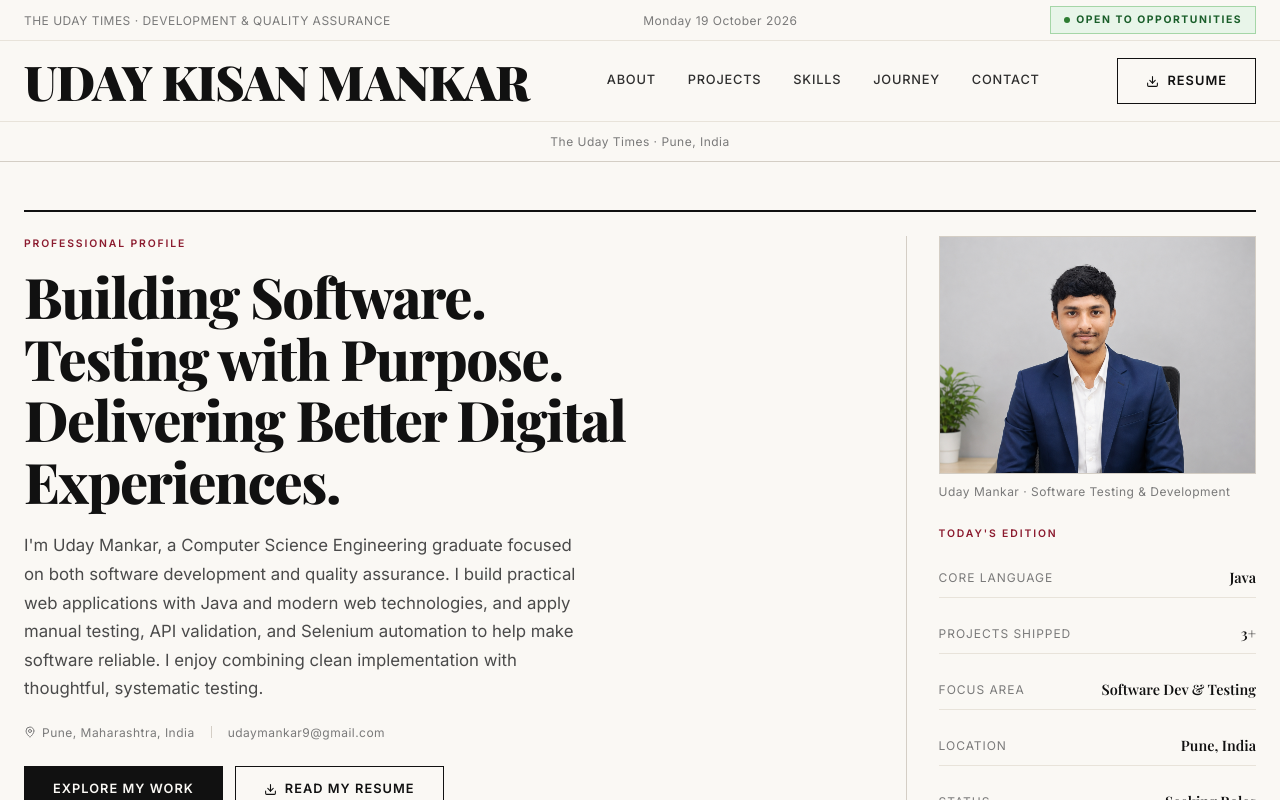
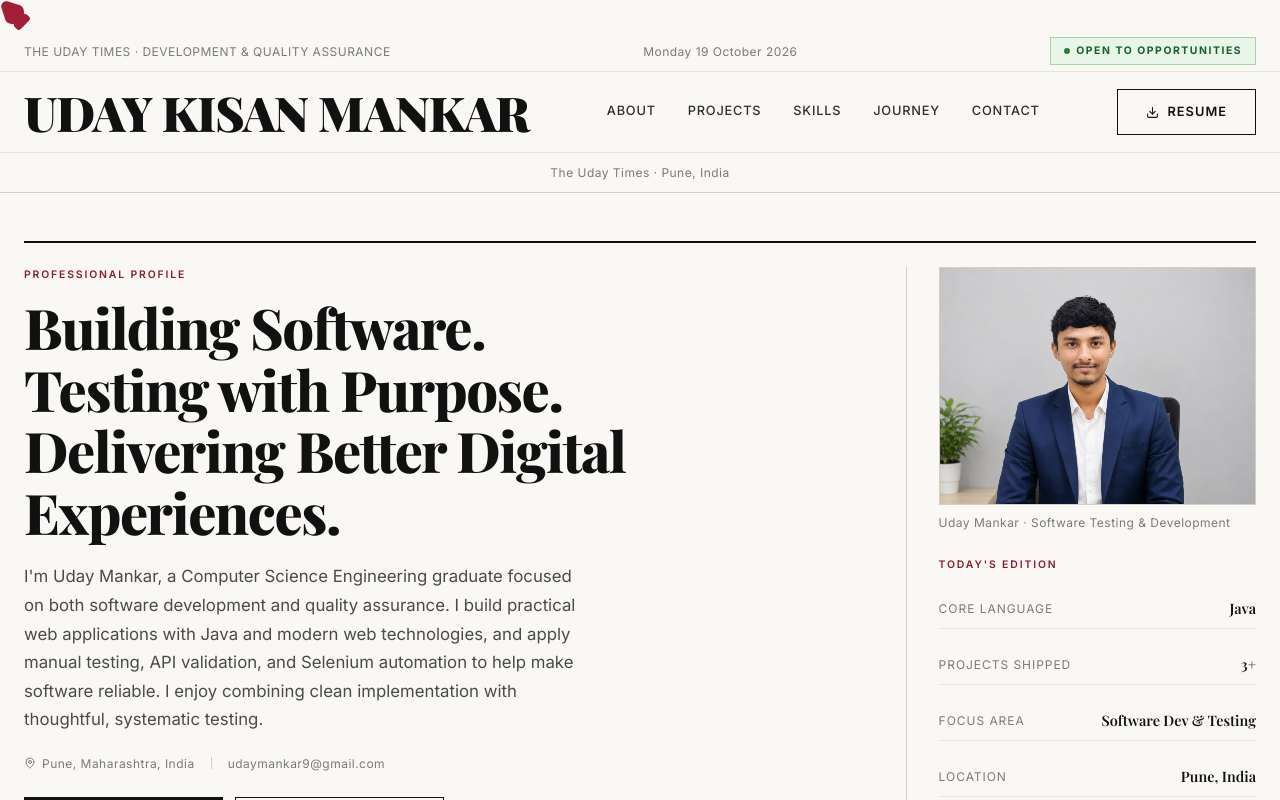
Before and after one commit to udaymankar/Portfolio-Website, a Next.js app: page / in a window 1280 px wide. Shown: the top 800 px of the page. Built offline with nearby package versions, Linux system fonts and the light colour scheme; a web font is replaced by a local one.

Commit message:
Replace scissors cursor with color-shifting fountain pen nib

```diff
--- a/app/page.tsx
+++ b/app/page.tsx
@@ -2,7 +2,7 @@
 
 import { useState, useEffect, useRef } from "react";
 import { motion, type Variants, useInView } from "framer-motion";
-import { ArrowUpRight, Download, Mail, MapPin, Menu, Scissors, X } from "lucide-react";
+import { ArrowUpRight, Download, Mail, MapPin, Menu, PenTool, X } from "lucide-react";
 
 /* ─── Animation variants ─────────────────────────────────────────────── */
 const fadeUp: Variants = {
@@ -292,11 +292,16 @@ export default function Home() {
   const [edition, setEdition] = useState("");
   const [cursorPosition, setCursorPosition] = useState({ x: -100, y: -100 });
   const [isCutting, setIsCutting] = useState(false);
+  const [cursorHue, setCursorHue] = useState(350);
 
   useEffect(() => {
     if (!window.matchMedia("(pointer: fine)").matches) return;
     document.body.classList.add("scissor-cursor-enabled");
-    const move = (event: MouseEvent) => setCursorPosition({ x: event.clientX, y: event.clientY });
+    const move = (event: MouseEvent) => {
+      setCursorPosition({ x: event.clientX, y: event.clientY });
+      // Shift through a restrained editorial palette as the pointer moves.
+      setCursorHue((Math.floor((event.clientX + event.clientY) / 90) * 37 + 350) % 360);
+    };
     const down = () => setIsCutting(true);
     const up = () => setIsCutting(false);
     window.addEventListener("mousemove", move);
@@ -336,11 +341,11 @@ export default function Home() {
   return (
     <div className="min-h-screen" style={{ background: "var(--ivory)" }}>
       <div
-        className={`scissor-cursor ${isCutting ? "is-cutting" : ""}`}
-        style={{ left: cursorPosition.x, top: cursorPosition.y }}
+        className={`pen-cursor ${isCutting ? "is-cutting" : ""}`}
+        style={{ left: cursorPosition.x, top: cursorPosition.y, color: `hsl(${cursorHue} 68% 38%)` }}
         aria-hidden="true"
       >
-        <Scissors size={25} strokeWidth={1.8} />
+        <PenTool size={31} strokeWidth={2.2} fill="currentColor" />
       </div>
       {/* ── Mobile Menu ──────────────────────────────────────────────── */}
       <div
```
